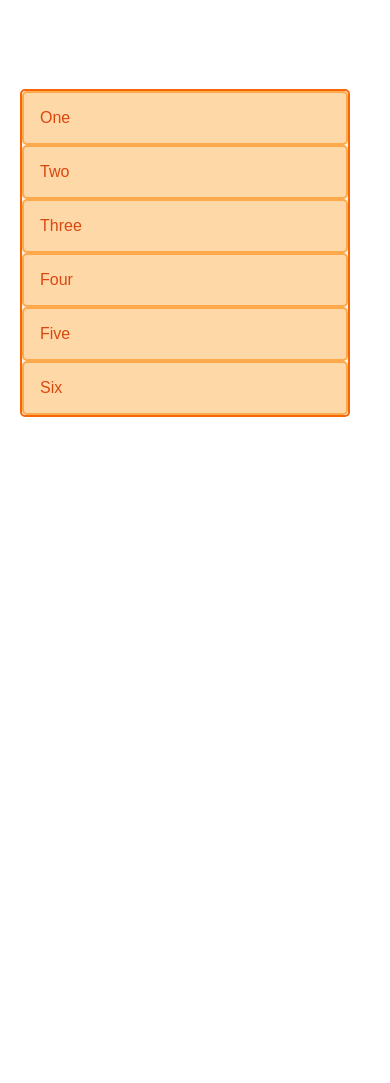
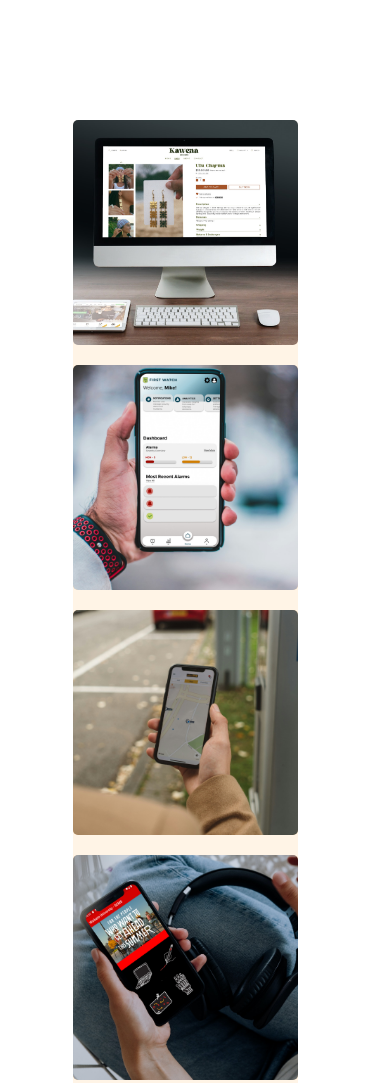
Before and after one commit to fidahhha/fidah-portfolio, a React app: page /home in a window 390 px wide. Shown: the part 860-1943 px from the top of the page. Before the commit the page ends 1297 px from the top, so only its background shows below. Built offline with nearby package versions, Linux system fonts and the light colour scheme; a web font is replaced by a local one.

Commit message:
[Update] Responsive project grid

```diff
--- a/src/Home.js
+++ b/src/Home.js
@@ -5,6 +5,10 @@ import "typeface-inter";
 import { FaLinkedinIn, FaEnvelope, FaBars } from "react-icons/fa";
 import { FaArrowDown } from "react-icons/fa";
 import parking from "./Images/parking.jpg";
+import kawena from "./Images/kawena.jpg";
+import firstwatch from "./Images/firstwatch.jpg";
+import projectmanagement from "./Images/projectmanagement.jpg";
+import cms from "./Images/cms.jpg";
 
 function Home() {
   const location = useLocation();
@@ -90,13 +94,24 @@ function Home() {
           <FaArrowDown className="arrow" size={20} onClick={scrollToProjects} />
         </div>
 
-        <div className="projects-container" ref={projectsContainerRef}>
-          <div>One</div>
-          <div>Two</div>
-          <div>Three</div>
-          <div>Four</div>
-          <div>Five</div>
-          <div>Six</div>
+        <div className="Pcontainer">
+          <div className="projects-container" ref={projectsContainerRef}>
+            <div>
+              <img src={kawena} alt="Kawena" />
+            </div>
+            <div>
+              <img src={firstwatch} alt="FirstWatch" />
+            </div>
+            <div>
+              <img src={parking} alt="ParkingApp" />
+            </div>
+            <div>
+              <img src={cms} alt="UoWCMS" />
+            </div>
+            <div>
+              <img src={projectmanagement} alt="React" />
+            </div>
+          </div>
         </div>
       </header>
     </div>
--- a/src/Main.css
+++ b/src/Main.css
@@ -91,10 +91,17 @@ a:hover {
   cursor: pointer;
 }
 
+.Pcontainer {
+  display: flex;
+  justify-content: center;
+  align-items: center;
+  height: 150vh;
+}
+
 .projects-container {
   display: grid;
-    grid-template-columns: repeat(3, 1fr);
-    grid-auto-rows: auto; /* Auto-sized rows */
+  grid-template-columns: repeat(auto-fit, minmax(calc((100% - 225px) / 3), 1fr)); /* Set the grid to fit the available space with a minimum width of 200px and a maximum of 1fr */
+  grid-gap: 20px; /* Adjust the gap between grid items */
 }
 
 * {
@@ -102,26 +109,42 @@ a:hover {
 }
 
 .projects-container {
-    border: 2px solid #f76707;
   border-radius: 5px;
   background-color: #fff4e6;
 }
 
 .projects-container > div {
-    border: 2px solid #ffa94d;
+  width: 100%; /* Set the width to 100% to fill the grid item */
+  aspect-ratio: 1; /* Maintain a square aspect ratio */
   border-radius: 5px;
   background-color: #ffd8a8;
-    padding: 1em;
-    color: #d9480f;
+  display: flex;
+  justify-content: center;
+  align-items: center;
+  overflow: hidden;
+}
+
+/* Ensure images fill their containers */
+.projects-container img {
+  width: 100%;
+  height: 100%;
+  object-fit: cover;
 }
 
 /* Media query for screens smaller than 768px */
 @media (max-width: 767px) {
   .projects-container {
-      grid-template-columns: repeat(1, 1fr); /* 2 columns */
+    grid-template-columns: repeat(2, 225px);
+
   }
 }
 
+/* Media query for screens smaller than 768px */
+@media (max-width: 600px) {
+  .projects-container {
+    grid-template-columns: repeat(1, 225px);
+  }
+}
 
 /* Media Query for screens up to 600px width */
 @media (max-width: 600px) {
```
Also changed, not shown: src/Images/cms.jpg (added), src/Images/firstwatch.jpg (added), src/Images/kawena.jpg (added), src/Images/projectmanagement.jpg (added). Lines whose indentation alone changed are shown as unchanged.
